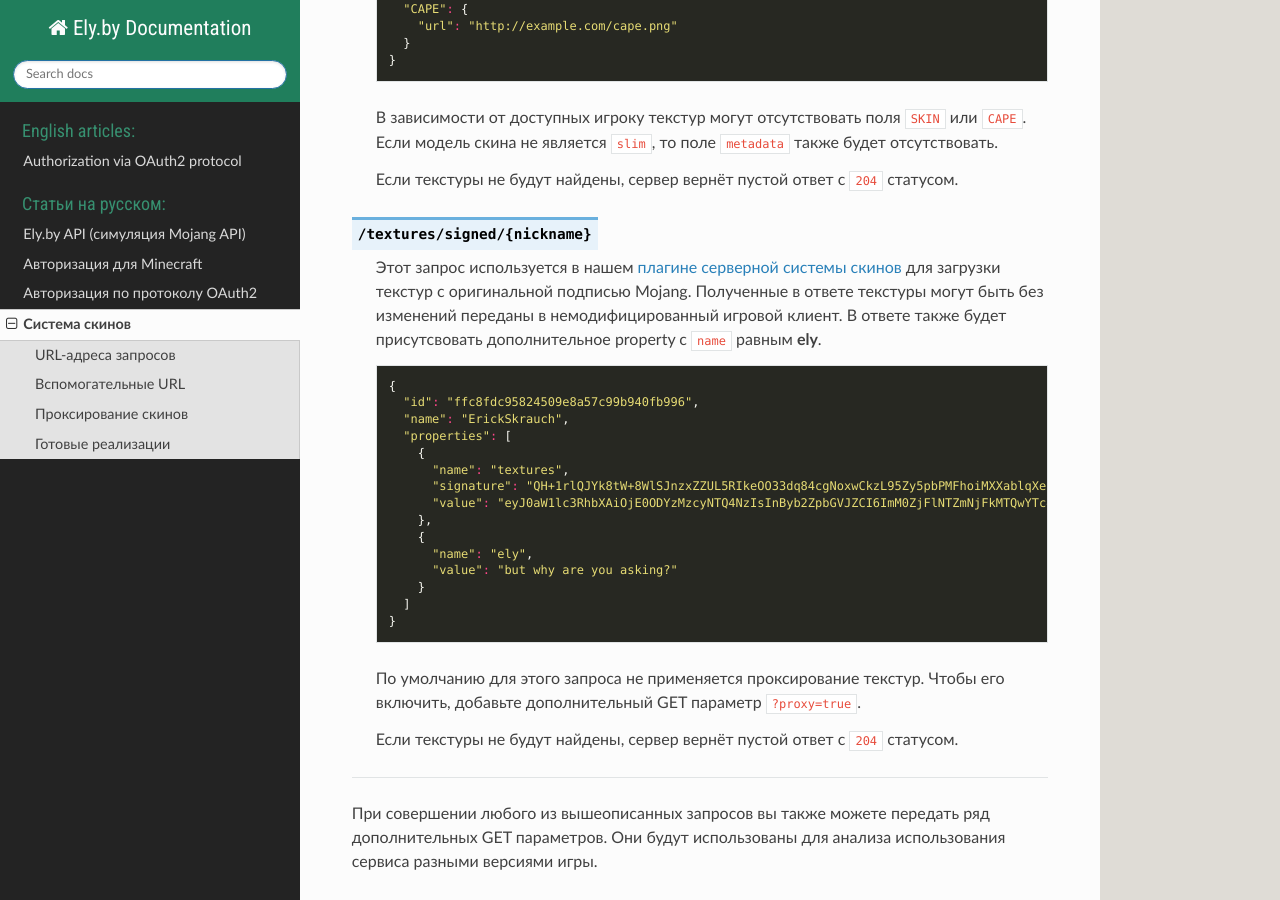
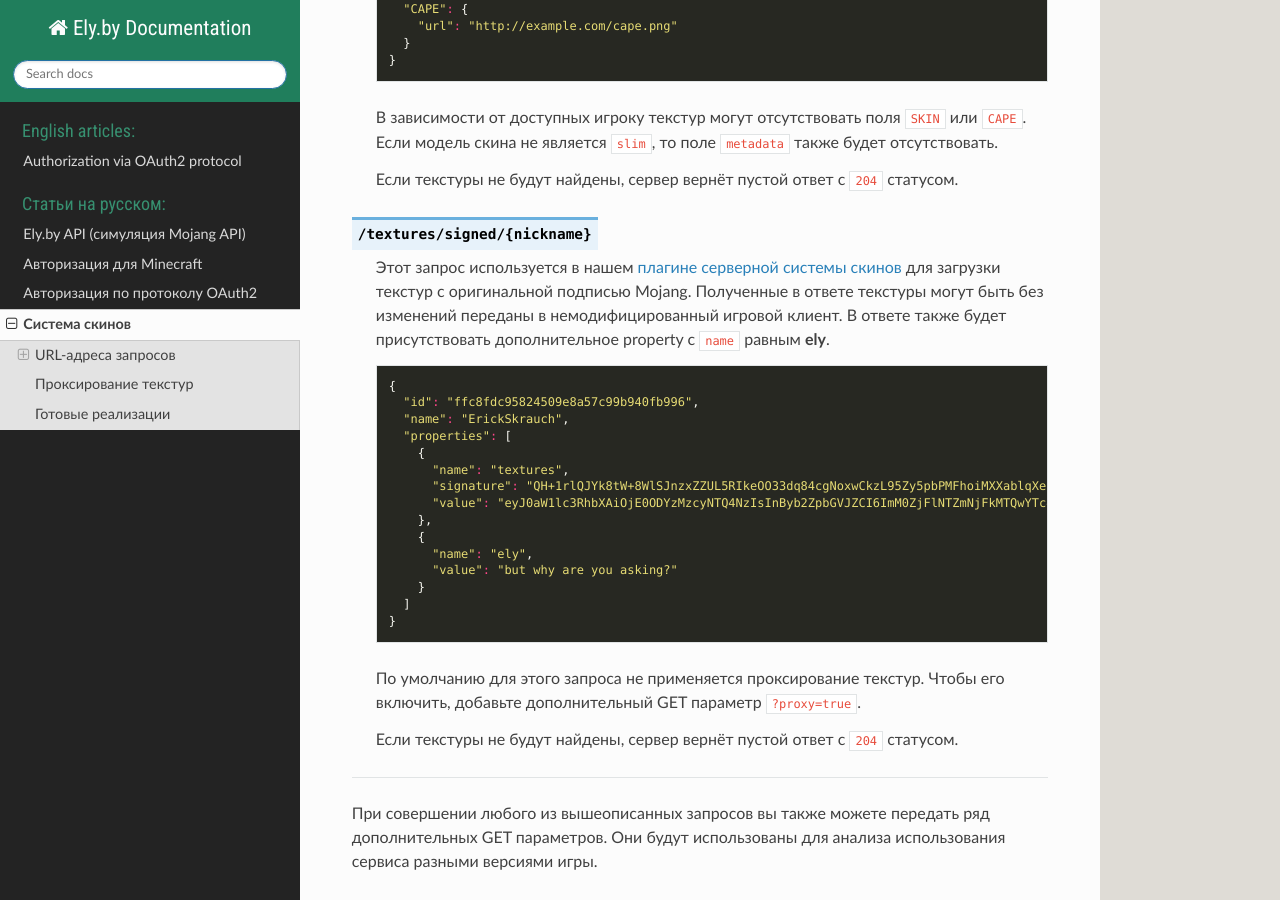
Before and after one commit to elyby/docs, a Sphinx documentation site: the page built from source/ru/skins-system.rst, in a window 1280 px wide and 900 px high, scrolled down 1340 px. Built offline with Sphinx 7.4.7 and the Read the Docs theme 2.0.0, drawn with Linux system fonts in a browser that asks for light colours; some of the changed text lies outside the part shown.

Commit message:
Fix russian skins system article

```diff
--- a/source/ru/skins-system.rst
+++ b/source/ru/skins-system.rst
@@ -4,7 +4,7 @@
 На этой странице вы найдёте информацию о доступных запросах к сервису системы скинов Ely.by. Вы можете использовать
 любой из них как дополнительный или основной источник скинов для своего проекта.
 
-Сервис системы скинов Ely.by обеспечивает `проксирование текстур владельцев лицензии Minecraft <#skins-proxy>`_,
+Сервис системы скинов Ely.by обеспечивает `проксирование текстур владельцев лицензии Minecraft <#textures-proxy>`_,
 что означает, что при использовании этого сервиса игроки будут видеть как скины премиум пользователей Minecraft,
 так и скины пользователей сервиса Ely.by.
 
@@ -70,7 +70,7 @@
 
    Этот запрос используется в нашем `плагине серверной системы скинов <http://ely.by/server-skins-system>`_ для загрузки
    текстур с оригинальной подписью Mojang. Полученные в ответе текстуры могут быть без изменений переданы в
-   немодифицированный игровой клиент. В ответе также будет присутсвовать дополнительное property с :samp:`name`
+   немодифицированный игровой клиент. В ответе также будет присутствовать дополнительное property с :samp:`name`
    равным **ely**.
 
    .. code-block:: javascript
@@ -116,7 +116,7 @@
    http://skinsystem.ely.by/textures/erickskrauch?version=2&minecraft_version=1.14.0&authlib_version=1.5.25
 
 Вспомогательные URL
-===================
++++++++++++++++++++
 
 Также запрос скина и плаща можно выполнить, передавая ник через GET параметр. Эта возможность используется для
 передачи аналитических параметров в версиях игры до 1.5.2, когда ник просто добавлялся в конец строки. Для этого вся
@@ -138,10 +138,10 @@
    http://skinsystem.ely.by/skins?version=2&minecraft_version=1.5.2&name=erickskrauch.png
    http://skinsystem.ely.by/cloaks?version=2&minecraft_version=1.4.7&name=notch
 
-.. _skins-proxy:
+.. _textures-proxy:
 
-Проксирование скинов
-====================
+Проксирование текстур
+=====================
 
 Сервис системы скинов Ely.by получает текстуры из официальной системы скинов в случае, если в базе данных не было
 найдено информации о текстурах для запрошенного имени пользователя. Также запрос будет проксирован, если запись о скине
```
